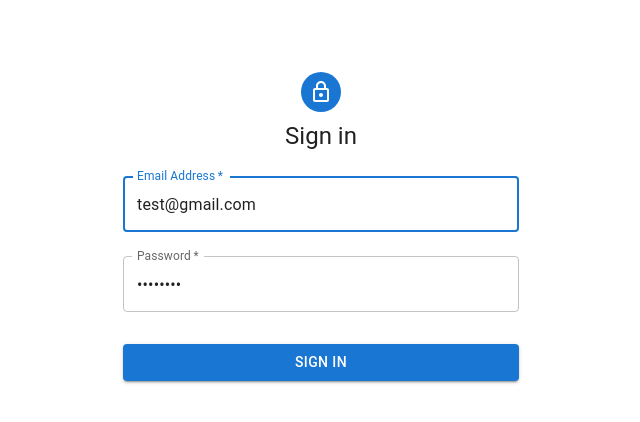
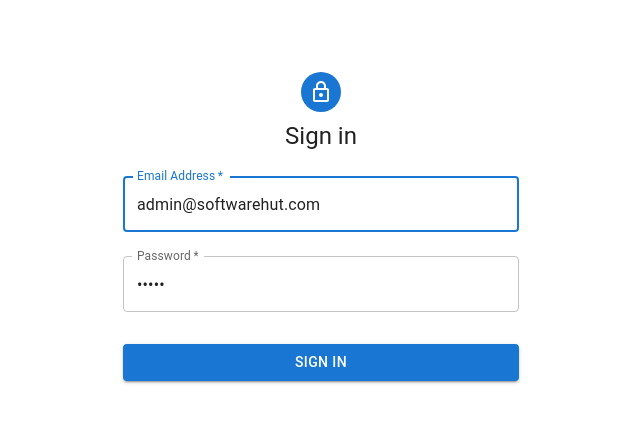
Before and after one commit to softwarehutpl/HeRo-frontend-2, a React (Create React App) app: page /signin in a window 1280 px wide. Shown: the top 422 px of the page, without its empty margins (319-959 px from the left). Built offline with nearby package versions, Linux system fonts and the light colour scheme.

Commit message:
changed api signin

```diff
--- a/src/modules/signin/Signin.tsx
+++ b/src/modules/signin/Signin.tsx
@@ -24,8 +24,8 @@ function Copyright(props: any) {
 const theme = createTheme();
 
 export default function SignIn() {
-  const [email, setEmail] = React.useState("test@gmail.com");
-  const [password, setPassword] = React.useState("password");
+  const [email, setEmail] = React.useState("admin@softwarehut.com");
+  const [password, setPassword] = React.useState("admin");
   const [response, setResponse] = React.useState("");
 
   const handleSubmit = (event: React.FormEvent<HTMLFormElement>) => {
```
